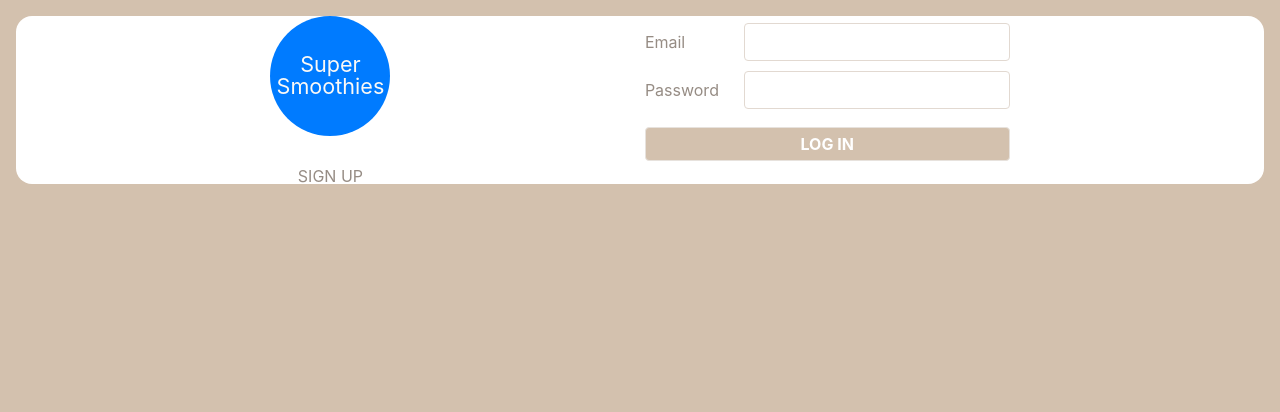
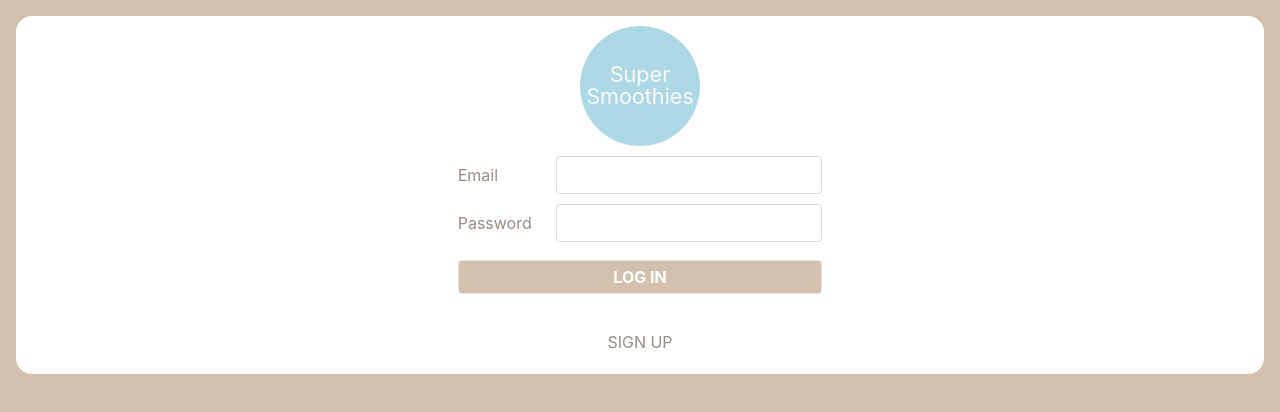
Before and after one commit to jmlmx/Jamal-Ecomm-Project, a React app: page /order in a window 1280 px wide. Built offline with nearby package versions, Linux system fonts and the light colour scheme.

Commit message:
component debugging/styling

```diff
--- a/src/components/LoginForm/LoginForm.module.scss
+++ b/src/components/LoginForm/LoginForm.module.scss
@@ -1,7 +1,7 @@
 .form-container {
-
+    text-align: center;
 }
 
-.form-container .ButtonLogin {
-    background-color: blue($color: #1ce594);
+.form-container .error-message {
+    text-align: center;
 }
--- a/src/components/Logo/Logo.module.scss
+++ b/src/components/Logo/Logo.module.scss
@@ -6,7 +6,8 @@
     justify-content: center;
     align-items: center;
     border-radius: 50%;
-    background-color: var(--blue);
+    background-color: lightblue;
+    margin: 10px;
     color: var(--tan-1);
     font-size: 2.7vmin;
     border: .6vmin solid blue($color: #1ce594);
--- a/src/pages/AuthPage/AuthPage.js
+++ b/src/pages/AuthPage/AuthPage.js
@@ -11,9 +11,9 @@ export default function AuthPage({ setUser }) {
     <main className={styles.AuthPage}>
         <div>
             <Logo />
-            <h3 onClick={() => setShowLogin(!showLogin)}>{showLogin ? 'SIGN UP' : 'LOG IN'}</h3>
         </div>
         {showLogin ? <LoginForm setUser={setUser} /> : <SignUpForm setUser={setUser} />}
+        <h3 onClick={() => setShowLogin(!showLogin)}>{showLogin ? 'SIGN UP' : 'LOG IN'}</h3>
     </main>
     );
 
--- a/src/pages/AuthPage/AuthPage.module.scss
+++ b/src/pages/AuthPage/AuthPage.module.scss
@@ -1,14 +1,14 @@
 .AuthPage {
-    height: 100%;
     display: flex;
-    justify-content: space-evenly;
+    flex-direction: column;
+    justify-content: center;
     align-items: center;
     background-color: var(--white);
     border-radius: 2vmin;
 }
 
 .AuthPage h3 {
-    margin-top: 4vmin;
+    margin: 3vmin;
     text-align: center;
     color: var(--text-light);
     cursor: pointer;
```
Also changed, not shown: public/index.html (+2 -2 lines), 8 other files.
